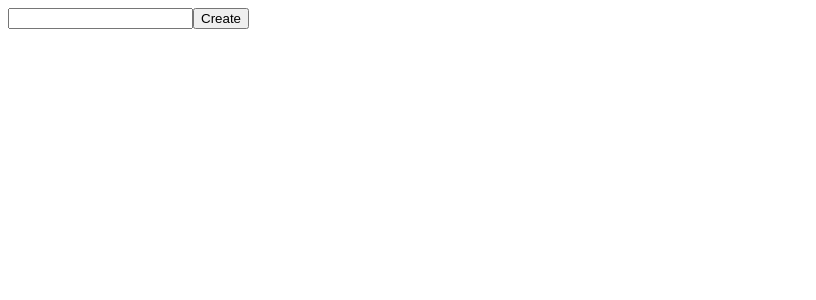
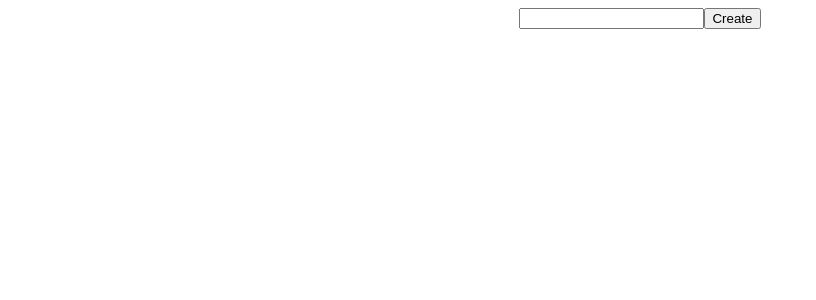
Before and after one commit to lepaulb/ToDoApp, a Vue app: page / in a window 1280 px wide. Shown: the top 300 px of the page, without its empty margins (0-816 px from the left). Built offline with nearby package versions, Linux system fonts and the light colour scheme.

Commit message:
Tailwind installed

```diff
--- a/index.html
+++ b/index.html
@@ -3,7 +3,7 @@
 <head>
   <meta charset="UTF-8">
   <meta name="viewport" content="width=device-width, initial-scale=1.0">
-  <title>Vite App</title>
+  <title>ToDo App</title>
 </head>
 <body class="text-center">
   <div id="app"></div>
--- a/src/main.js
+++ b/src/main.js
@@ -1,5 +1,7 @@
+console.time();
 import { createApp } from 'vue'
 import App from './App.vue'
-// import './index.css'
+import './index.css'
 
 createApp(App).mount('#app')
+console.timeEnd();
--- a/tailwind.config.js
+++ b/tailwind.config.js
@@ -1,5 +1,11 @@
 module.exports = {
-  purge: [],
+  mode: 'jit',
+  purge: [
+    './*.html',
+    './src/**/*.vue',
+    './src/*.{js,vue}',
+    './src/*.js',
+  ],
   darkMode: false, // or 'media' or 'class'
   theme: {
     extend: {},
@@ -8,4 +14,7 @@
     extend: {},
   },
   plugins: [],
+  corePlugins: {
+    preflight: false, // disabling Tailwind Preflight https://tailwindcss.com/docs/preflight
+  }
 }
```
Also changed, not shown: src/App.vue (+17 -4 lines).
